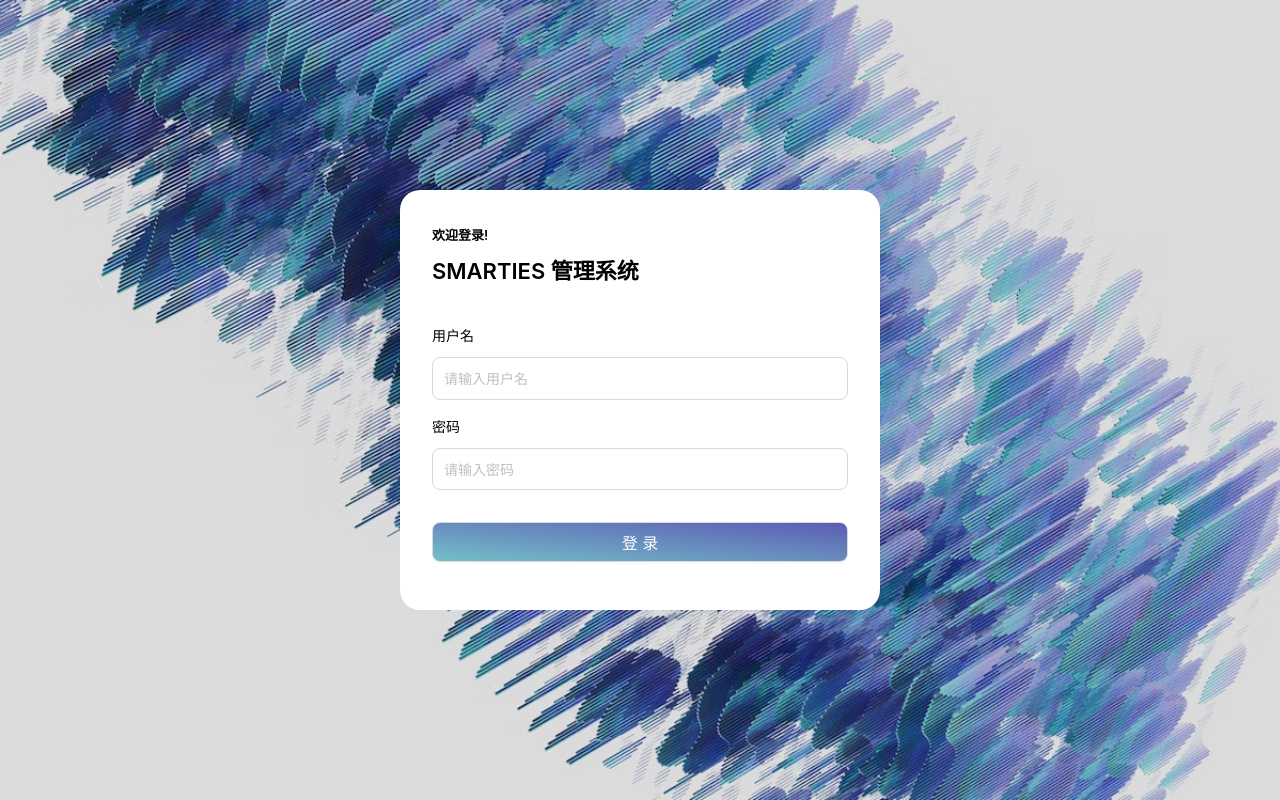
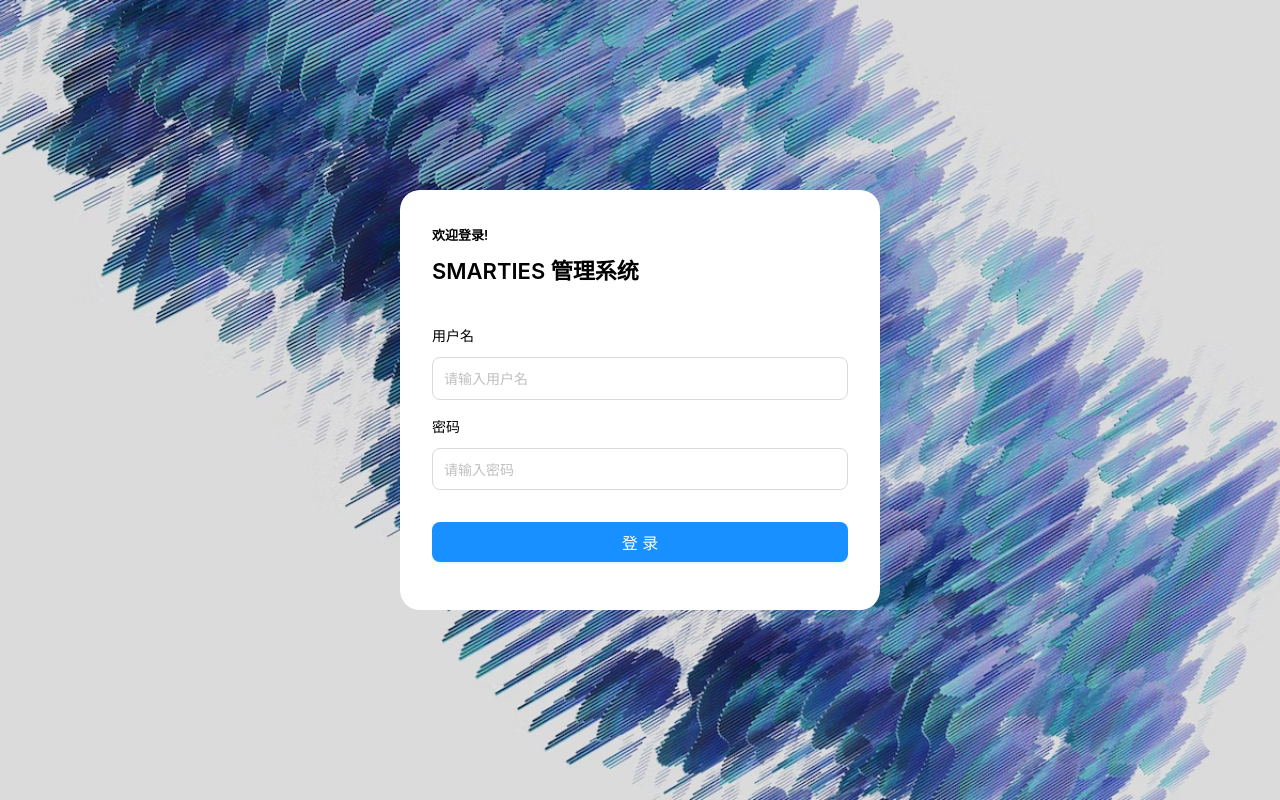
Before and after one commit to sj-distributor/Smarties.Web, a React (Vite) app in the folder web/: page /login in a window 1280 px wide. Built offline with nearby package versions, Linux system fonts and the light colour scheme.

Commit message:
Enhance code

```diff
--- a/web/src/main.tsx
+++ b/web/src/main.tsx
@@ -16,7 +16,7 @@ if (container) {
     <React.StrictMode>
       <ConfigProvider
         locale={zhCN}
-        theme={{ token: { colorPrimary: "#2082fd" } }}
+        theme={{ token: { colorPrimary: "#1890ff" } }}
       >
         <App />
       </ConfigProvider>
--- a/web/src/pages/account-management/index.tsx
+++ b/web/src/pages/account-management/index.tsx
@@ -16,6 +16,7 @@ import { ChangeUserStateModal } from "./components/modal/change-user-state";
 import { DeleteUserModal } from "./components/modal/detele-user";
 import { EditUserInformationModal } from "./components/modal/edit-user-information";
 import { useAction } from "./hook";
+import styles from "./style/index.scss";
 
 export const AccountManagement = () => {
   const {
@@ -162,7 +163,7 @@ export const AccountManagement = () => {
           <Select
             allowClear
             placeholder="请选择状态"
-            className="mx-[.75rem] !rounded-none"
+            className={`mx-[.75rem] ${styles}`}
             onChange={(state) => setSelectUserState(state)}
             options={[
               { value: true, label: "正在使用" },
--- /dev/null
+++ b/web/src/pages/account-management/style/index.scss
@@ -0,0 +1,3 @@
+.ant-select-selector {
+  border-radius: 0 !important;
+}
--- a/web/src/pages/login/index.tsx
+++ b/web/src/pages/login/index.tsx
@@ -36,7 +36,8 @@ export const Login = () => {
               allowClear
             />
             <Button
-              className="w-full bg-gradient-to-tr from-[#74bfc8] to-[#5c5cb4] hover:opacity-80 !text-[white] font-medium"
+              type="primary"
+              className="w-full hover:opacity-80 !text-[white] font-medium"
               size="large"
               onClick={() => navigate("/accountManagement")}
             >
```
